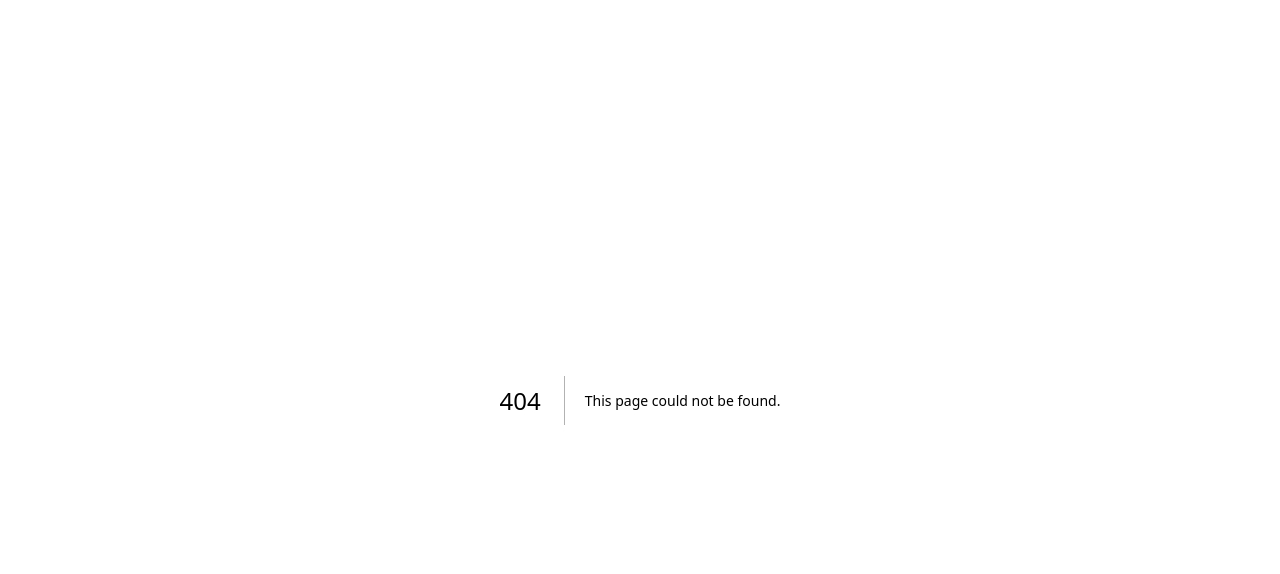
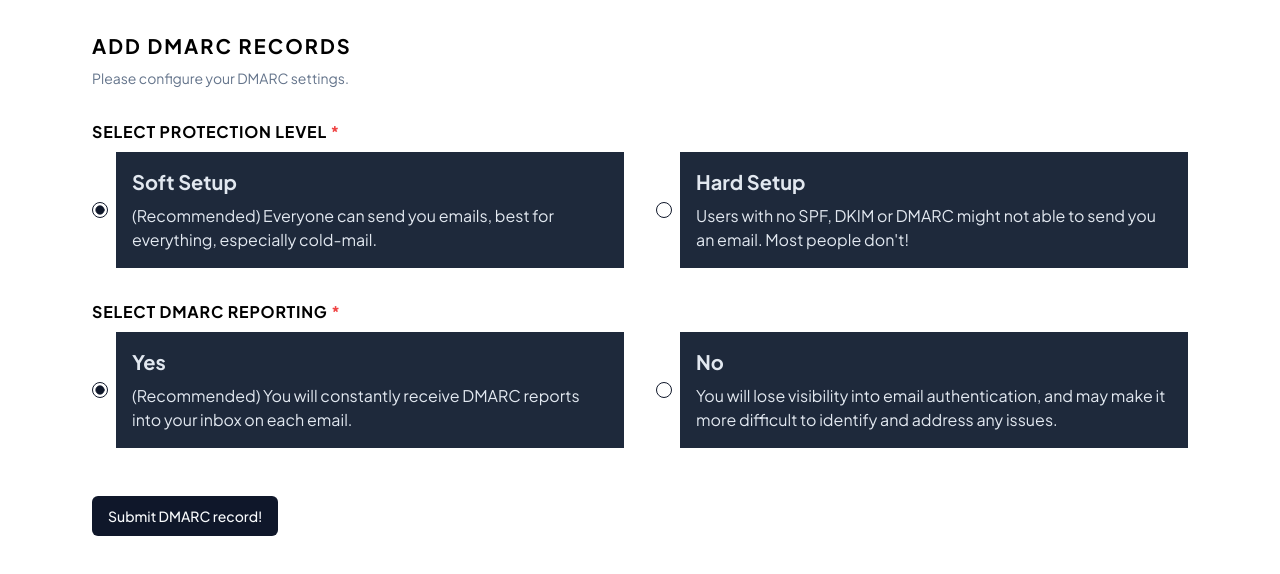
Before and after one commit to acomarcho/mailtuned, a Next.js app: page /dmarc in a window 1280 px wide. Before the commit this address had no page. Shown: the top 574 px of the page. Built offline with nearby package versions, Linux system fonts and the light colour scheme.

Commit message:
Feat: Slice DMARC page

```diff
--- /dev/null
+++ b/app/dmarc/page.tsx
@@ -0,0 +1,90 @@
+import { Button } from "@/components/ui/button";
+import { RadioGroup, RadioGroupItem } from "@/components/ui/radio-group";
+
+export default function DmarcPage() {
+  return (
+    <div className="max-w-wrapper p-8 mx-auto">
+      <h1 className="font-bold uppercase text-xl tracking-widest">
+        Add DMARC records
+      </h1>
+      <p className="text-slate-500 text-sm mt-2">
+        Please configure your DMARC settings.
+      </p>
+      <div className="mt-8">
+        <h2 className="font-bold uppercase tracking-wider">
+          Select protection level <span className="text-red-500">*</span>
+        </h2>
+        <RadioGroup
+          defaultValue="soft-setup"
+          className="grid grid-cols-1 lg:grid-cols-2 gap-8 mt-2"
+        >
+          <div className="flex items-center space-x-2">
+            <RadioGroupItem value="soft-setup" id="soft-setup" />
+            <label
+              htmlFor="soft-setup"
+              className="p-4 bg-slate-800 text-slate-200 transition hover:bg-slate-700 hover:cursor-pointer"
+            >
+              <p className="font-bold text-xl">Soft Setup</p>
+              <p className="mt-2">
+                (Recommended) Everyone can send you emails, best for everything,
+                especially cold-mail.
+              </p>
+            </label>
+          </div>
+          <div className="flex items-center space-x-2">
+            <RadioGroupItem value="hard-setup" id="hard-setup" />
+            <label
+              htmlFor="hard-setup"
+              className="p-4 bg-slate-800 text-slate-200 transition hover:bg-slate-700 hover:cursor-pointer"
+            >
+              <p className="font-bold text-xl">Hard Setup</p>
+              <p className="mt-2">
+                Users with no SPF, DKIM or DMARC might not able to send you an
+                email. Most people don&apos;t!
+              </p>
+            </label>
+          </div>
+        </RadioGroup>
+      </div>
+      <div className="mt-8">
+        <h2 className="font-bold uppercase tracking-wider">
+          Select DMARC reporting <span className="text-red-500">*</span>
+        </h2>
+        <RadioGroup
+          defaultValue="reporting-yes"
+          className="grid grid-cols-1 lg:grid-cols-2 gap-8 mt-2"
+        >
+          <div className="flex items-center space-x-2">
+            <RadioGroupItem value="reporting-yes" id="reporting-yes" />
+            <label
+              htmlFor="reporting-yes"
+              className="p-4 bg-slate-800 text-slate-200 transition hover:bg-slate-700 hover:cursor-pointer"
+            >
+              <p className="font-bold text-xl">Yes</p>
+              <p className="mt-2">
+                (Recommended) You will constantly receive DMARC reports into
+                your inbox on each email.
+              </p>
+            </label>
+          </div>
+          <div className="flex items-center space-x-2">
+            <RadioGroupItem value="reporting-no" id="reporting-no" />
+            <label
+              htmlFor="reporting-no"
+              className="p-4 bg-slate-800 text-slate-200 transition hover:bg-slate-700 hover:cursor-pointer"
+            >
+              <p className="font-bold text-xl">No</p>
+              <p className="mt-2">
+                You will lose visibility into email authentication, and may make
+                it more difficult to identify and address any issues.
+              </p>
+            </label>
+          </div>
+        </RadioGroup>
+      </div>
+      <Button type="submit" className="mt-12">
+        Submit DMARC record!
+      </Button>
+    </div>
+  );
+}
--- a/components/home/navigation-buttons.tsx
+++ b/components/home/navigation-buttons.tsx
@@ -45,7 +45,7 @@ export default function NavigationButtons() {
           if (!isDomainSelected) {
             return toast.error(noDomainErrorMessage);
           }
-          router.push("/dkim")
+          router.push("/dkim");
         }}
       >
         (2) Add DKIM
@@ -56,9 +56,10 @@ export default function NavigationButtons() {
           if (!isDomainSelected) {
             return toast.error(noDomainErrorMessage);
           }
+          router.push("/dmarc");
         }}
       >
-        (3) Add DMAC
+        (3) Add DMARC
       </Button>
       <Button
         className="bg-pink-200 text-pink-900 w-full uppercase font-bold tracking-widest hover:bg-pink-400"
--- /dev/null
+++ b/components/ui/radio-group.tsx
@@ -0,0 +1,44 @@
+"use client"
+
+import * as React from "react"
+import * as RadioGroupPrimitive from "@radix-ui/react-radio-group"
+import { Circle } from "lucide-react"
+
+import { cn } from "@/lib/utils"
+
+const RadioGroup = React.forwardRef<
+  React.ElementRef<typeof RadioGroupPrimitive.Root>,
+  React.ComponentPropsWithoutRef<typeof RadioGroupPrimitive.Root>
+>(({ className, ...props }, ref) => {
+  return (
+    <RadioGroupPrimitive.Root
+      className={cn("grid gap-2", className)}
+      {...props}
+      ref={ref}
+    />
+  )
+})
+RadioGroup.displayName = RadioGroupPrimitive.Root.displayName
+
+const RadioGroupItem = React.forwardRef<
+  React.ElementRef<typeof RadioGroupPrimitive.Item>,
+  React.ComponentPropsWithoutRef<typeof RadioGroupPrimitive.Item>
+>(({ className, ...props }, ref) => {
+  return (
+    <RadioGroupPrimitive.Item
+      ref={ref}
+      className={cn(
+        "aspect-square h-4 w-4 rounded-full border border-slate-200 border-slate-900 text-slate-900 ring-offset-white focus:outline-none focus-visible:ring-2 focus-visible:ring-slate-950 focus-visible:ring-offset-2 disabled:cursor-not-allowed disabled:opacity-50 dark:border-slate-800 dark:border-slate-50 dark:text-slate-50 dark:ring-offset-slate-950 dark:focus-visible:ring-slate-300",
+        className
+      )}
+      {...props}
+    >
+      <RadioGroupPrimitive.Indicator className="flex items-center justify-center">
+        <Circle className="h-2.5 w-2.5 fill-current text-current" />
+      </RadioGroupPrimitive.Indicator>
+    </RadioGroupPrimitive.Item>
+  )
+})
+RadioGroupItem.displayName = RadioGroupPrimitive.Item.displayName
+
+export { RadioGroup, RadioGroupItem }
--- a/package.json
+++ b/package.json
@@ -10,6 +10,7 @@
   },
   "dependencies": {
     "@radix-ui/react-dialog": "^1.0.5",
+    "@radix-ui/react-radio-group": "^1.1.3",
     "@radix-ui/react-select": "^2.0.0",
     "@radix-ui/react-slot": "^1.0.2",
     "@radix-ui/react-toast": "^1.1.5",
```
Also changed, not shown: 1 other file (tests, documents, lock files or other folders).
